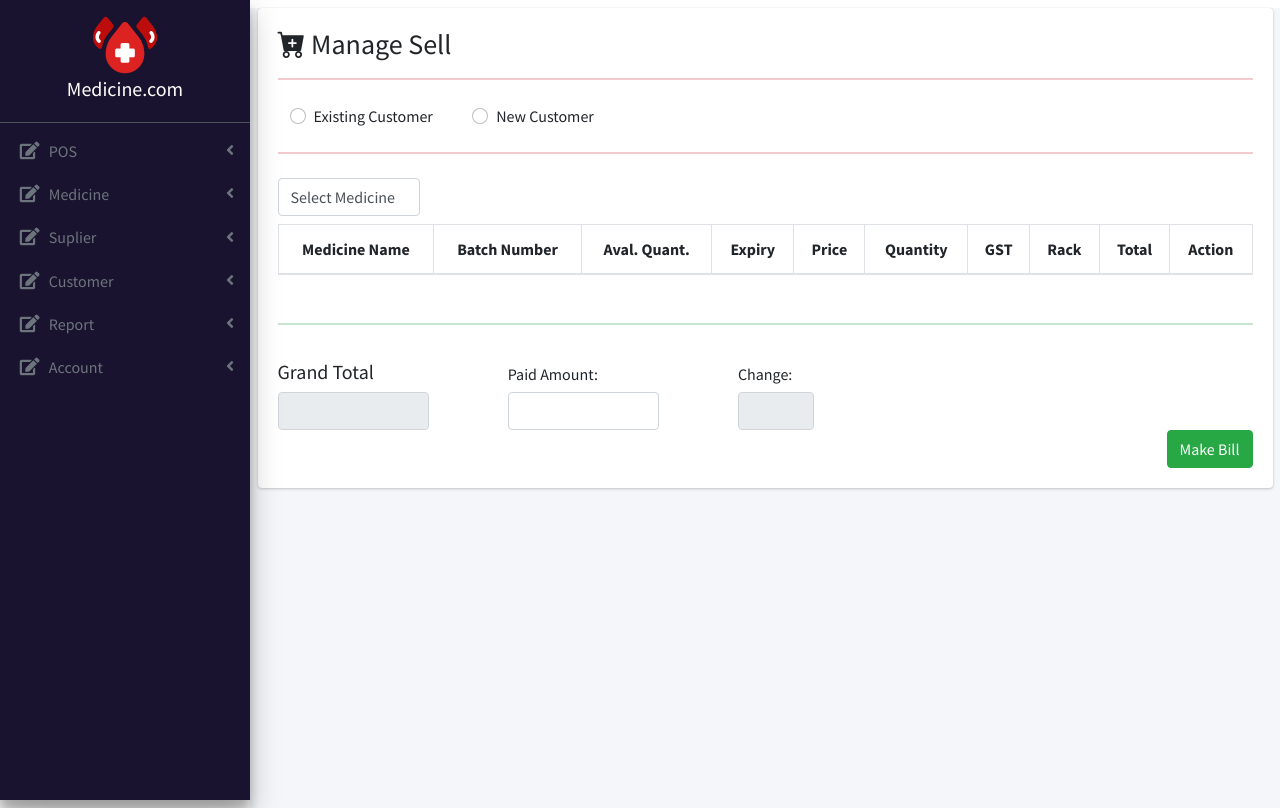
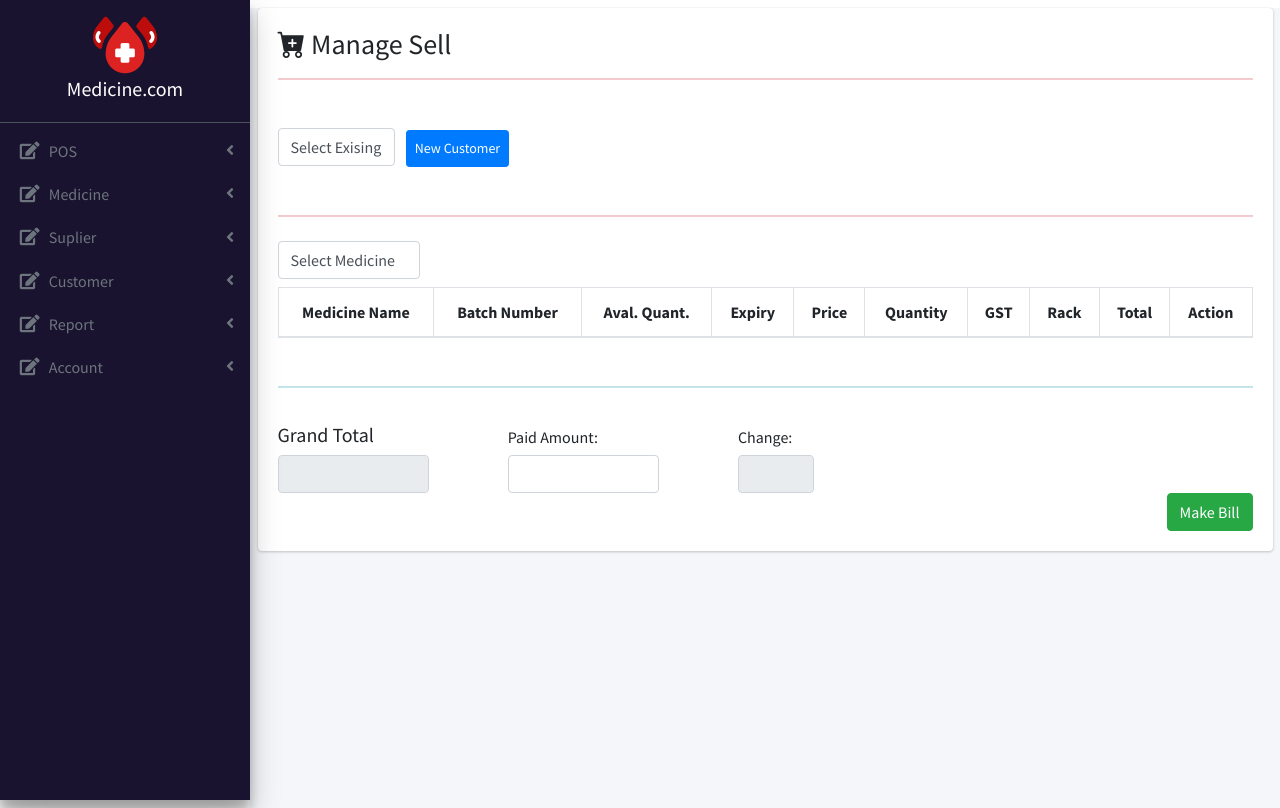
Before and after one commit to Mrigankaa/Pharmacy-App, a PHP site: page /sell_med.php in a window 1280 px wide. Run offline with PHP 8.4, Linux system fonts and the light colour scheme; tables that the repository leaves empty or names only in its code hold one stand-in row (values such as "Sample post"); lists and menus that the app fills with data are empty; some libraries are stand-ins or nearby versions.

Commit message:
4-May commit

```diff
--- a/dashboard.php
+++ b/dashboard.php
@@ -19,12 +19,7 @@
     <div class="container">
       <div class="card my-2">
           <div class="card-body">
-            <div class="d-inline-block">
             <h3><i class="bi bi-speedometer2"></i> DASHBOARD</h3>
-            </div>
-            <!-- <div class="d-inline-block float-right" style="cursor:pointer;">
-            <a href="profile.php"><i class="bi bi-gear h3  mb-5"></i></a>
-            </div> -->
             <hr class="p-0.5 text-danger mb-4">
             <div class="row">
             <div class="col-lg-3 col-6">
--- a/sell_med.php
+++ b/sell_med.php
@@ -2,13 +2,14 @@
     include "connect.php";
     if($_SERVER["REQUEST_METHOD"]=="POST"){
         extract($_POST);
-        if(isset($_POST['med_name']) && isset($_POST['batch_number']) && isset($_POST['quantity'])){
+        if(isset($_POST['med_name']) && isset($_POST['batch_number']) && isset($_POST['quantity']) && isset($_POST['total'])){
             $med_name = $_POST['med_name'];
             $batch_number = $_POST['batch_number'];
             $quantity = $_POST['quantity'];
+            $total = $_POST['total'];
             $date = date('Y-m-d');
             for($count = 0; $count < count($med_name); $count++){
-                $q= "INSERT INTO sales(med_name,batch_number,quantity,date) values('$med_name[$count]','$batch_number[$count]','$quantity[$count]','$date')";
+                $q= "INSERT INTO sales(med_name,batch_number,quantity,total,date) values('$med_name[$count]','$batch_number[$count]','$quantity[$count]','$total[$count]','$date')";
                 $r = mysqli_query($conn,$q);
                 $s = "UPDATE medicine SET quantity = quantity-'$quantity[$count]' Where med_name = '$med_name[$count]' AND batch_number = '$batch_number[$count]'";
                 $r1 = mysqli_query($conn,$s);
@@ -32,21 +33,9 @@
             <div class="card-body">
                 <h3><i class="bi bi-cart-plus-fill"></i> Manage Sell</h3>
                 <hr class="p-0.5 text-danger mb-4">
-            <div class="form-check d-inline ml-2 m-3">
-                <input class="form-check-input" type="radio" name="flexRadioDefault" id="flexRadioDefault1">
-                <label class="form-check-label" for="flexRadioDefault1">
-                    Existing Customer
-                </label>
-            </div>
-            <div class="form-check d-inline m-4">
-                <input class="form-check-input" type="radio" name="flexRadioDefault" id="flexRadioDefault2">
-                <label class="form-check-label" for="flexRadioDefault2">
-                    New Customer
-                </label>
-            </div>
-            <div id="showExisting" class="col-md-2 mt-4">
+            <div id="showExisting" class="mt-4 d-inline-block">
                 <select class="form-control" id="customer">
-                    <option value="">Select Customer</option>
+                    <option value="">Select Exising</option>
                     <?php
                         $sql = "SELECT customer_name from customer";
                         $r = mysqli_query($conn,$sql);
@@ -55,28 +44,45 @@
                     <?php }?>
                 </select>
             </div>
-            <div class="mt-2">
-                <table class="table table-bordered text-center">
-                    <tbody id="showCustomer"></tbody>
+            <div class="m-2 d-inline-block">
+                <button type="button" class="btn btn-sm btn-primary" style="height: 37px;" data-bs-toggle="modal" data-bs-target="#addCustomer">
+                    New Customer
+                </button>
+            </div>
+            <div class="mt-2" id="showCustomer">
+            </div>
+            <div class="col col-md-12 table-responsive">
+            <div id="print_content" class="table-responsive">
+            	<table class="table table-bordered table-striped table-hover" id="sales_report_div">
+
             	</table>
             </div>
-            <div id="showForm" class="mt-4 m-2">
-                <div class="row">
-                    <form action="manage_customer.php" method="post">
+          </div>
+            <div class="modal fade" id="addCustomer" tabindex="-1" aria-labelledby="exampleModalLabel" aria-hidden="true">
+            <div class="modal-dialog">
+                <div class="modal-content">
+                <div class="modal-header">
+                    <h5 class="modal-title" id="exampleModalLabel">Add New Customer</h5>
+                    <button type="button" class="btn-close" data-bs-dismiss="modal" aria-label="Close"></button>
+                </div>
+                <div class="modal-body">
+                    <div class="mt-4 m-2">
                             <label>Customer Name</label>
-                        <input type="text" name="c_name" class="form-control col-md-6" placeholder="Name" required>
+                            <input type="text" name="c_name" id="c_name" class="form-control" placeholder="Name" required>
                             <label>Contact Number</label>
-                        <input type="text" name="c_phone" class="form-control col-md-6" placeholder="Contact Number">
+                            <input type="text" name="c_phone" class="form-control" placeholder="Contact Number">
                             <label for="">Previous Pay</label>
-                        <input type="text" name="pre_pay" class="form-control col-md-6" placeholder="Previous Pay">
+                            <input type="text" name="pre_pay" class="form-control" placeholder="Previous Pay">
                             <label>Customer Address</label>
-                        <textarea name="c_address" class="form-control col-md-6" placeholder="Address"></textarea>
+                            <textarea name="c_address" class="form-control" placeholder="Address"></textarea>
                             <label>Doctor's Name</label>
-                        <input type="text" name="d_name" class="form-control col-md-6" placeholder="Doctor's Name">
+                            <input type="text" name="d_name" class="form-control" placeholder="Doctor's Name">
                             <label>Doctor's Contact Number</label>
-                        <input type="text" name="d_address" class="form-control col-md-6" placeholder="Doctor's Contact Information">
-                        <input type="submit" class="btn btn-info my-2" value="Add">
-                    </form>
+                            <input type="text" name="d_address" class="form-control" placeholder="Doctor's Contact Information">
+                            <button class="btn btn-info mt-2" onclick="addCustomer()">Add</button>
+                    </div>
+                </div>
+                </div>
             </div>
             </div>
             <hr class="p-0.5 text-danger mb-4">
@@ -113,7 +119,7 @@
                 </tbody>
                </table>
                </div>
-               <hr class="p-0.5 text-success mt-5">
+               <hr class="p-0.5 text-info mt-5">
                <div>
                     <div class="d-inline-block">
                         <h5>Grand Total</h5>
@@ -129,7 +135,7 @@
                     </div>
 
                 </div>
-                <button class="btn btn-success float-right" id="save" onclick="makeBill()">Make Bill</button>
+                <button class="btn btn-success float-right" id="save" onclick="makeBill('Bill')">Make Bill</button>
             </div>
         </div>
         </div>
@@ -138,21 +144,13 @@
     <script src="https://cdn.jsdelivr.net/npm/bootstrap@5.1.3/dist/js/bootstrap.bundle.min.js"></script>
     <script src="js/jquery.js"></script>
     <script src="js/sweetAlert.js"></script>
+    <!-- <script src="js/makePdf.js"></script> -->
     <script>
-        $(document).ready(function(){
-            $("#showForm").hide();
-            $("#showExisting").hide();
-        });
 
-        $("#flexRadioDefault1").on("click",function(){
-            $("#showExisting").show();
-            $("#showForm").hide();
-        });
-
-        $("#flexRadioDefault2").on("click",function(){
-            $("#showForm").show();
-            $("#showExisting").hide();
-        });
+        function getDate(){
+            var date = new Date();
+            $("#date").val(date);
+        }
 
         $("#customer").change(function(){
             var customer = $(this).val();
@@ -242,6 +240,7 @@
             med_name = [];
             batch_number = [];
             quantity = [];
+            total = [];
             $("#row #item").each(function(){
                 med_name.push($(this).text());
             });
@@ -251,8 +250,12 @@
             $("#row #qunatity").each(function(){
                 quantity.push($(this).val());
             });
+            $("#row #total").each(function(){
+                total.push($(this).text());
+            });
 
             console.log(med_name);
+            console.log(total);
 
             $.ajax({
                 url:"sell_med.php",
@@ -260,7 +263,8 @@
                 data:{
                     med_name:med_name,
                     batch_number:batch_number,
-                    quantity:quantity
+                    quantity:quantity,
+                    total:total
                 },
                 success:function(data,status){
                     alert("Data Saved Successfully");
@@ -274,14 +278,6 @@
             var change = grandTotal-paid;
             $("#change").val(change);
         });
-
-        function makeBill(){
-            const element = $("#myTable");
-
-            html2pdf()
-            .form(element)
-            .save();
-        }
     </script>
 </body>
 </html>
--- a/sidebar.php
+++ b/sidebar.php
@@ -123,7 +123,7 @@
           </a>
           <ul class="nav nav-treeview">
               <li class="nav-item">
-                <a href="#" class="nav-link">
+                <a href="sell.php" class="nav-link">
                   <i class="far fa-circle nav-icon"></i>
                   <p>Sale Report</p>
                 </a>
```
Also changed, not shown: database/pharmacy.sql (+10 -0 lines), js/makePdf.js (added, +12 -0 lines), sell.php (added, +56 -0 lines), valid_sell_med.php (+27 -6 lines), js/add_customer.js (added). Lines whose indentation alone changed are shown as unchanged.
